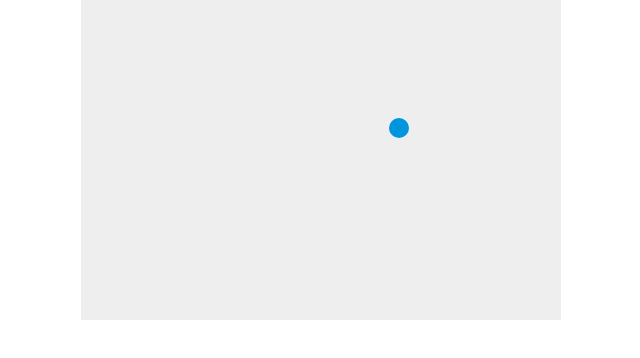
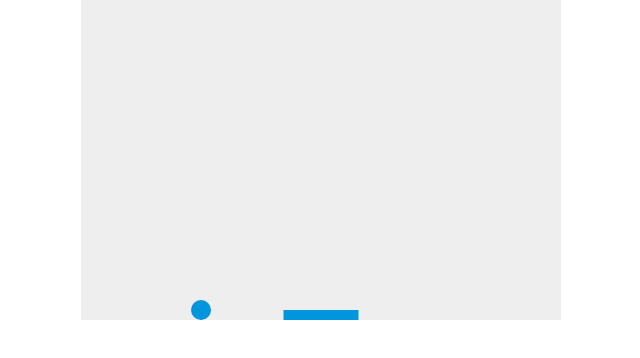
Before and after one commit to LemonPecanPie/breakout_blue, a plain HTML site: page index.html in a window 1280 px wide. Shown: the whole page, without its empty margins (319-959 px from the left). Drawn offline with Linux system fonts and the light colour scheme.

Commit message:
Finish step 5

```diff
--- a/index.html
+++ b/index.html
@@ -30,6 +30,15 @@
         let dy = -2;
         const ballRadius = 10;
 
+        const paddleHeight = 10;
+        const paddleWidth = 75;
+        let paddleX = (canvas.width - paddleWidth) / 2;
+
+        let rightPressed = false;
+        let leftPressed = false;
+
+        let interval = 0;
+
         function drawBall() {
             ctx.beginPath();
             ctx.arc(x, y, ballRadius, 0, Math.PI * 2);
@@ -37,21 +46,65 @@
             ctx.fill();
             ctx.closePath();
         }
+
+        function drawPaddle() {
+            ctx.beginPath();
+            ctx.rect(paddleX, canvas.height - paddleHeight, paddleWidth, paddleHeight);
+            ctx.fillStyle = "#0095DD";
+            ctx.fill();
+            ctx.closePath();
+        }
         function draw() {
             ctx.clearRect(0, 0, canvas.width, canvas.height);
             drawBall();
+            drawPaddle();
 
             if (x + dx > canvas.width - ballRadius || x + dx < ballRadius) {
                 dx = -dx;
             }
-            if (y + dy > canvas.height - ballRadius || y + dy < ballRadius) {
+            if (y + dy < ballRadius) {
                 dy = -dy;
+            } else if (y + dy > canvas.height - ballRadius) {
+
+                if (x > paddleX && x < paddleX + paddleWidth) {
+                    dy = -dy;
+                } else {
+
+                    alert("GAME OVER");
+                    document.location.reload();
+                    clearInterval(interval);
+                }
             }
             x += dx;
             y += dy;
+
+            if (rightPressed) {
+                paddleX = Math.min(paddleX + 7, canvas.width - paddleWidth);
+            } else if (leftPressed) {
+                paddleX = Math.max(paddleX - 7, 0);
+            }
         }
 
-        setInterval(draw, 10);
+        document.addEventListener("keydown", keyDownHandler, false);
+        document.addEventListener("keyup", keyUpHandler, false);
+
+        function keyDownHandler(e) {
+            if (e.key === "Right" || e.key === "ArrowRight") {
+                rightPressed = true;
+            } else if (e.key === "Left" || e.key === "ArrowLeft") {
+                leftPressed = true;
+            }
+        }
+
+        function keyUpHandler(e) {
+            if (e.key === "Right" || e.key === "ArrowRight") {
+                rightPressed = false;
+            } else if (e.key === "Left" || e.key === "ArrowLeft") {
+                leftPressed = false;
+            }
+        }
+
+        interval = setInterval(draw, 10);
     </script>
 </body>
 
```
